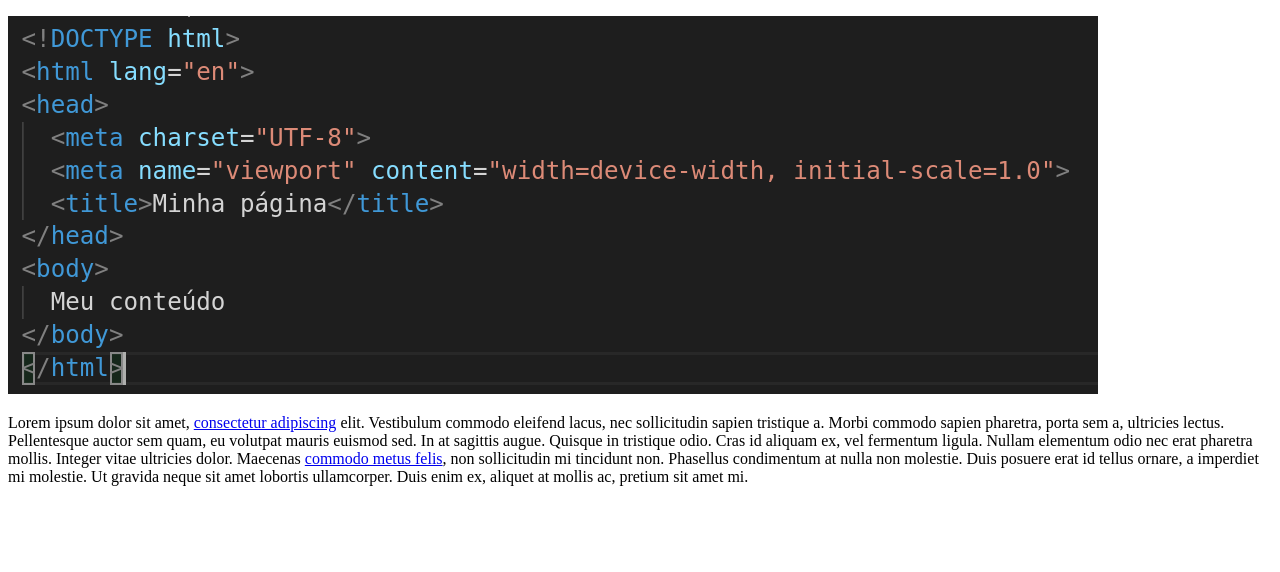
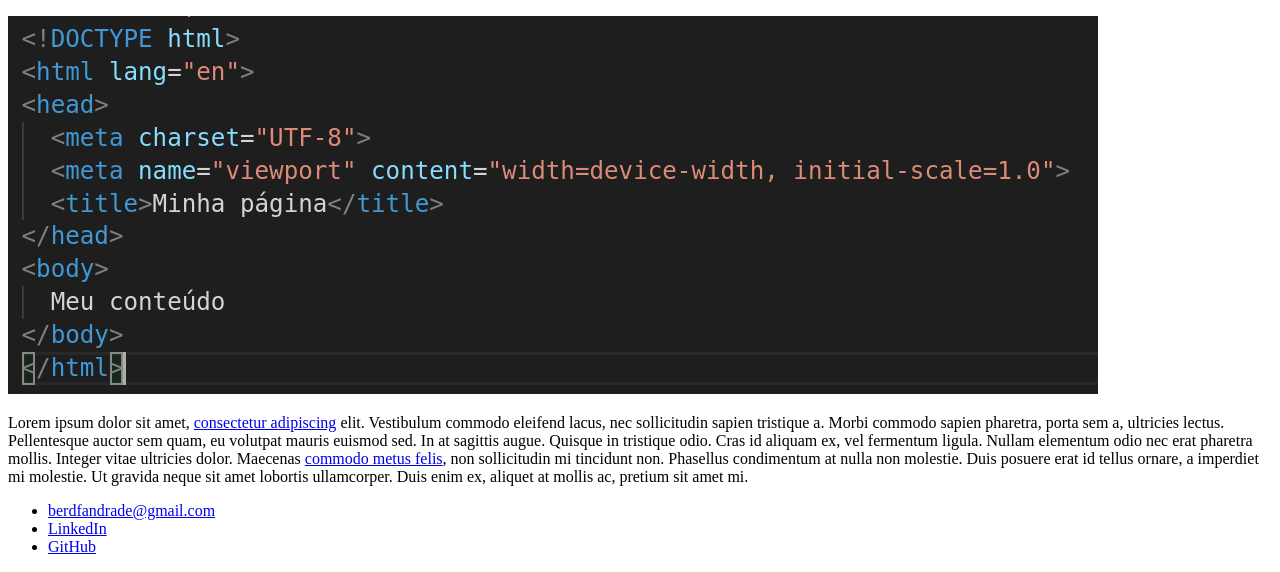
Before and after one commit to berdfandrade/bernardo, a plain HTML site: page index.html in a window 1280 px wide. Shown: the part 420-992 px from the top of the page. Before the commit the page ends 922 px from the top, so only its background shows below. Drawn offline with Linux system fonts and the light colour scheme.

Commit message:
mudanças na página

```diff
--- a/index.html
+++ b/index.html
@@ -22,6 +22,17 @@
 
           </p>
       </section>
-      <footer></footer>
+      <footer>
+        <ul>
+          <li>
+          <a href="mailto:berdfandrade@gmail.com">berdfandrade@gmail.com</a>
+        </li>
+        <li>
+        <a href= "https://www.linkedin.com/in/bernardo-fonseca-4240a8131/" target="_blank">LinkedIn</a>
+        </li>
+        <li>
+        <a href= "https://github.com/berdfandrade1" target="_blank">GitHub</a>
+        </li>
+      </footer>
     </body>
 </html>
```
